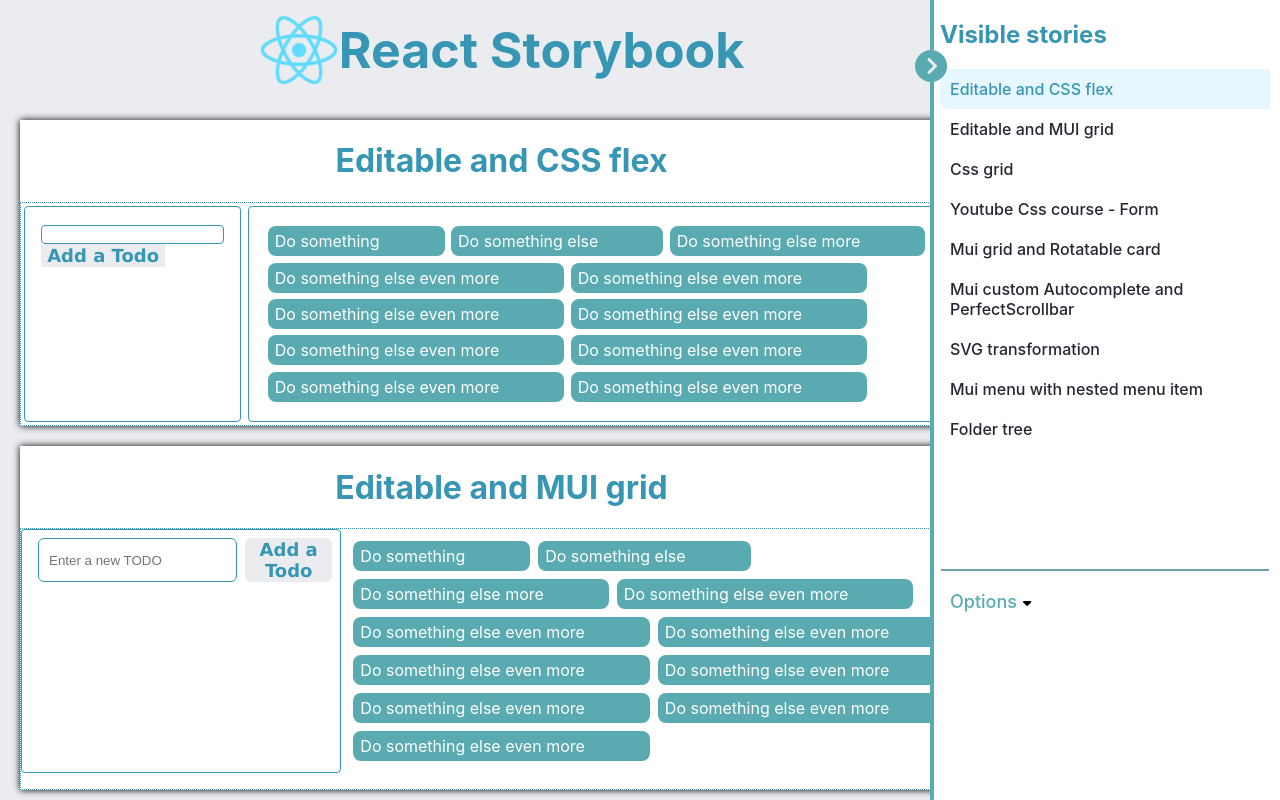
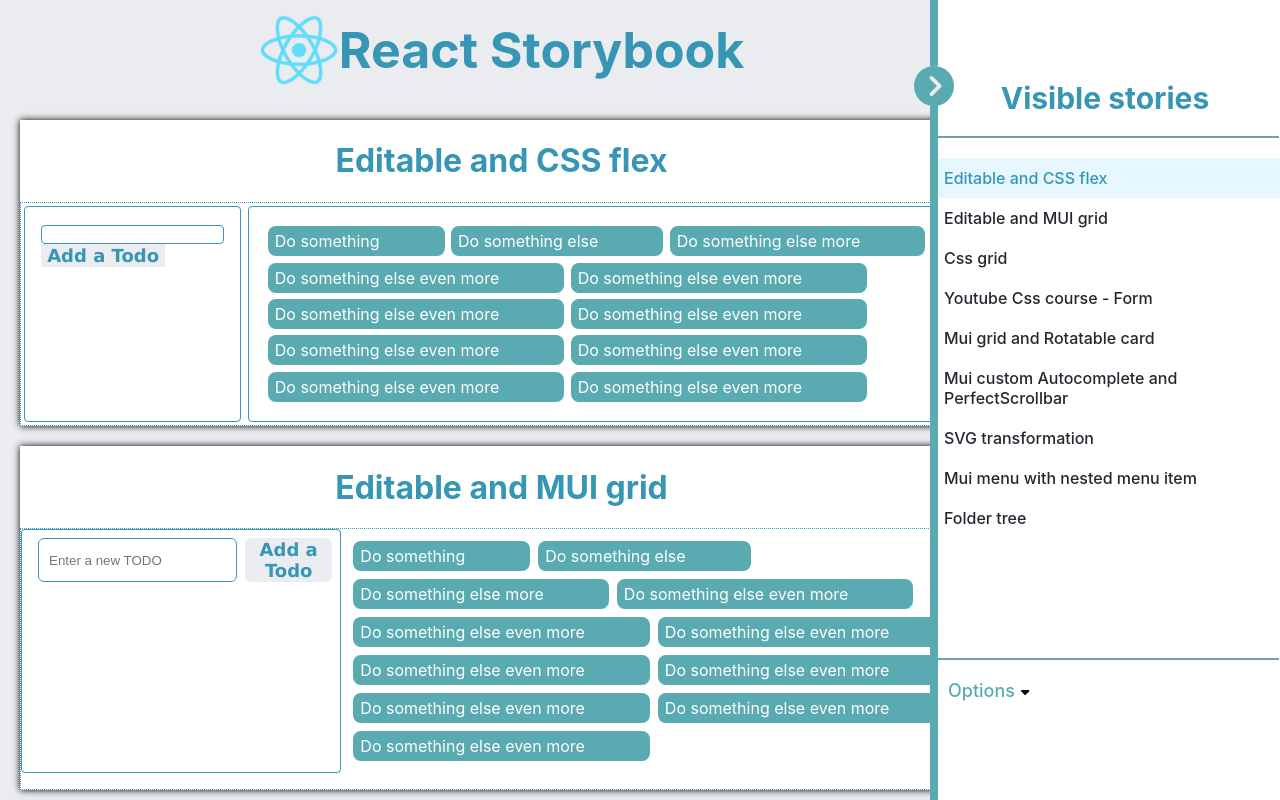
Before and after one commit to Maxzurek/react-storybook, a React (Create React App) app: page / in a window 1280 px wide. Built offline with nearby package versions, Linux system fonts and the light colour scheme.

Commit message:
Update Sidebar -Improve css styling

```diff
--- a/src/components/sidebar/FilterBar.scss
+++ b/src/components/sidebar/FilterBar.scss
@@ -43,7 +43,6 @@
     @media only screen and (max-width: 789px) {
         &__input {
             font-size: 12px;
-            min-width: 10px;
         }
     }
 }
--- a/src/components/sidebar/Sidebar.scss
+++ b/src/components/sidebar/Sidebar.scss
@@ -34,7 +34,7 @@
 
     &__border-left {
         position: absolute;
-        width: $borderRadius;
+        width: 8px;
         height: 100%;
         background-color: $tierce;
     }
@@ -43,15 +43,14 @@
         position: absolute;
         border-radius: 50%;
         background-color: $background;
-        top: 50px;
-        left: -15px;
+        top: 66px;
+        left: -16px;
+        width: 40px;
+        height: 40px;
         z-index: 2;
 
         &:hover {
-            svg {
-                opacity: 0.7;
-            }
-
+            svg,
             + .sidebar__border-left {
                 opacity: 0.7;
             }
@@ -64,29 +63,41 @@
         }
 
         svg {
+            width: 40px;
+            height: 40px;
             color: $tierce;
         }
     }
 
-    &__content {
-        height: 100vh;
-        margin: 10px 10px;
+    &__filter-bar {
+        display: flex;
+        align-items: center;
+        justify-content: center;
+        padding-top: 10px;
+        height: 10%;
     }
 
-    &__content-header {
-        h2 {
-            color: $primary;
-        }
+    &__title {
+        display: flex;
+        align-items: center;
+        justify-content: center;
+        color: $primary;
+        font-weight: bolder;
+        font-size: 30px;
     }
 
-    &__content-body {
+    &__body {
         position: static;
         overflow-y: auto;
         height: 60%;
+        color: $primary;
+        margin-top: 10px;
+        padding-left: 4px;
     }
 
-    &__content-footer {
+    &__footer {
         height: 25%;
+        padding-left: 8px;
     }
 
     @media only screen and (max-width: 1024px) {
@@ -96,8 +107,8 @@
     @media only screen and (max-width: 768px) {
         width: 250px;
 
-        &__content-body {
-            height: 40%;
+        &__body {
+            height: 50%;
         }
     }
 }
--- a/src/components/sidebar/Sidebar.tsx
+++ b/src/components/sidebar/Sidebar.tsx
@@ -120,6 +120,7 @@
                 >
                     <Tooltip
                         arrow
+                        disableInteractive
                         placement={"left"}
                         title={
                             isSidebarHidden ? "Show sidebar" : "Hide sidebar"
@@ -138,9 +139,7 @@
                     </Tooltip>
                 </div>
                 <div className={"sidebar__border-left"} />
-                <div className="sidebar__content">
-                    <div className="sidebar__content-header">
-                        <div>
+                <div className="sidebar__filter-bar">
                     {!isFilterBarHidden && (
                         <FilterBar
                             filterKeyword={filterKeyword}
@@ -148,10 +147,12 @@
                             onReset={handleResetFilterKeyword}
                         />
                     )}
-                            <h2>Visible stories</h2>
                 </div>
+                <div className="sidebar__title">
+                    <span>Visible stories</span>
                 </div>
-                    <div ref={contentBodyRef} className="sidebar__content-body">
+                <div className="separator separator--horizontal" />
+                <div ref={contentBodyRef} className="sidebar__body">
                     {storylines?.map(({ storyName, id }, index) => {
                         return (
                             <React.Fragment key={id}>
@@ -164,15 +165,10 @@
                                             scrollPosition
                                         ) && !isSidebarHidden
                                     }
-                                        isAutoScrollDisabled={
-                                            isScrollingDisable
-                                        }
+                                    isAutoScrollDisabled={isScrollingDisable}
                                     storyName={storyName}
                                     onClick={() =>
-                                            handleSidebarItemClick(
-                                                id,
-                                                storyName
-                                            )
+                                        handleSidebarItemClick(id, storyName)
                                     }
                                 />
                             </React.Fragment>
@@ -180,16 +176,14 @@
                     })}
                 </div>
                 <div className="separator separator--horizontal" />
-                    <div className="sidebar__content-footer">
+                <div className="sidebar__footer">
                     <SidebarOptions
                         isFilterBarHidden={Boolean(isFilterBarHidden)}
                         isKeywordSetAfterClick={isKeywordSetAfterClick}
                         isSidebarHiddenOnItemClick={Boolean(
                             isSidebarHiddenOnItemClick
                         )}
-                            onFilterBarHiddenToggled={
-                                handleFilterBarHiddenToggled
-                            }
+                        onFilterBarHiddenToggled={handleFilterBarHiddenToggled}
                         onHideSidebarOnItemClickToggled={
                             handleHideSidebarOnItemClickToggled
                         }
@@ -197,7 +191,6 @@
                             handleKeywordSetAfterClickToggled
                         }
                     />
-                    </div>
                 </div>
             </div>
         </>
@@ -211,9 +204,9 @@
 ) => {
     if (!sidebarItemDivElement) return false;
 
-    const isScrollTop = scrollPosition === 0;
+    const isScrollTop = scrollPosition <= 20;
     const isFirstItem = currentIndex === 0;
-    const topOffsetError = 6;
+    const topOffsetError = 2;
 
     if (isScrollTop && isFirstItem) return true;
     if (
```
Lines whose indentation alone changed are shown as unchanged.
